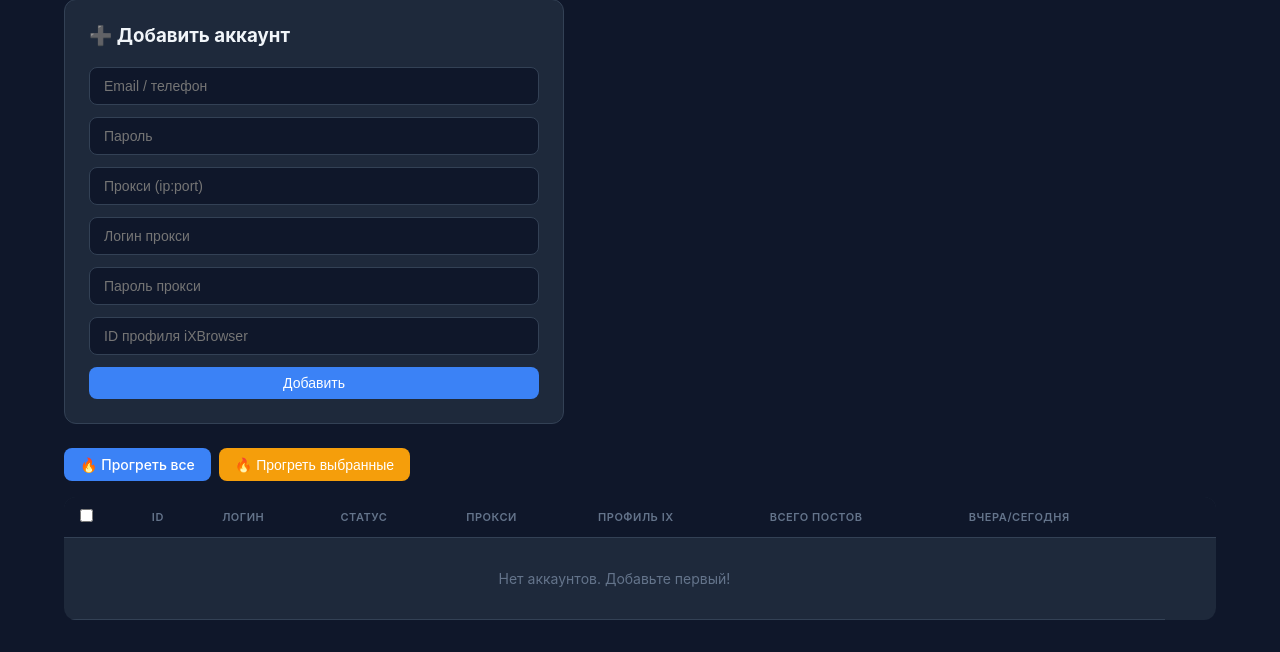
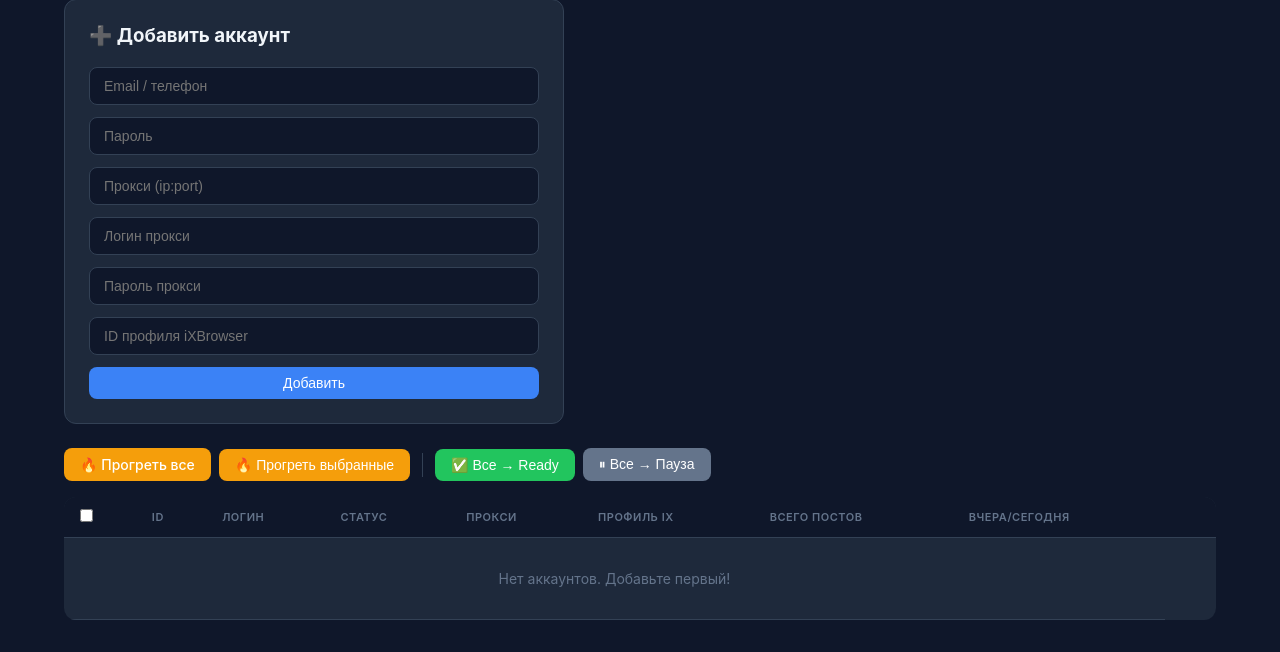
Before and after one commit to hania666/fb-vacancy-bot, a FastAPI app: page /accounts in a window 1280 px wide. Shown: the part 148-800 px from the top of the page. Run offline with FastAPI, Linux system fonts and the light colour scheme.

Commit message:
feat: status buttons for any state + bulk Ready/Pause actions
- Each row now shows buttons to switch to any other status
- 'Все → Ready' button: marks all (or selected) accounts ready
- 'Все → Пауза' button: pauses all (or selected) accounts
- Works for paused/banned accounts too (was missing before)

```diff
--- a/web/templates/accounts.html
+++ b/web/templates/accounts.html
@@ -60,9 +60,13 @@
             <button type="submit" class="btn btn-primary">Добавить</button>
         </form>
 
-        <div style="display:flex; gap:8px; margin-bottom:16px;">
-            <a href="/actions/warmup" class="btn btn-primary" onclick="this.textContent='🔥 Греем...';this.style.opacity='0.6';">🔥 Прогреть все</a>
+        <div style="display:flex; gap:8px; margin-bottom:16px; flex-wrap:wrap; align-items:center;">
+            <a href="/actions/warmup" class="btn btn-primary" style="background:#f59e0b;" onclick="this.textContent='🔥 Греем...';this.style.opacity='0.6';">🔥 Прогреть все</a>
             <button class="btn btn-primary" onclick="warmupSelected()" style="background:#f59e0b;">🔥 Прогреть выбранные</button>
+            <span style="width:1px; height:24px; background:#334155; margin:0 4px;"></span>
+            <button class="btn btn-success" onclick="bulkStatus('ready')">✅ Все → Ready</button>
+            <button class="btn btn-primary" onclick="bulkStatus('paused')" style="background:#64748b;">⏸ Все → Пауза</button>
+            <span id="bulkStatus" style="color:#94a3b8; font-size:13px; margin-left:8px;"></span>
         </div>
 
         <table>
@@ -80,12 +84,14 @@
                     <td>{{ acc.total_post_count }}</td>
                     <td class="text-muted">—</td>
                     <td style="display:flex; gap:4px;">
-                        {% if acc.status == 'new' %}
-                        <a href="/accounts/{{ acc.id }}/status/warming" class="btn btn-sm" style="background:#3b82f6; color:#fff;">➡️ Прогрев</a>
-                        {% elif acc.status == 'warming' %}
+                        {% if acc.status != 'ready' %}
                         <a href="/accounts/{{ acc.id }}/status/ready" class="btn btn-sm btn-success">✅ Ready</a>
-                        {% elif acc.status == 'ready' %}
+                        {% endif %}
+                        {% if acc.status != 'paused' %}
                         <a href="/accounts/{{ acc.id }}/status/paused" class="btn btn-sm" style="background:#64748b; color:#fff;">⏸ Пауза</a>
+                        {% endif %}
+                        {% if acc.status != 'warming' %}
+                        <a href="/accounts/{{ acc.id }}/status/warming" class="btn btn-sm" style="background:#f59e0b; color:#fff;">🔥 Прогрев</a>
                         {% endif %}
                         <a href="/accounts/{{ acc.id }}/delete" class="btn btn-danger btn-sm" onclick="return confirm('Удалить аккаунт #{{ acc.id }}?')">🗑</a>
                     </td>
@@ -101,6 +107,37 @@
             const checked = document.getElementById('selectAll').checked;
             document.querySelectorAll('.acc-check').forEach(cb => cb.checked = checked);
         }
+        async function bulkStatus(newStatus) {
+            const ids = [];
+            document.querySelectorAll('.acc-check:checked').forEach(cb => ids.push(cb.value));
+            const status = document.getElementById('bulkStatus');
+
+            // If nothing selected — apply to ALL
+            const targetIds = ids.length > 0 ? ids : Array.from(document.querySelectorAll('.acc-check')).map(cb => cb.value);
+
+            if (targetIds.length === 0) {
+                status.textContent = '⚠️ Нет аккаунтов';
+                return;
+            }
+
+            const action = ids.length > 0 ? `выбранным (${targetIds.length})` : `ВСЕМ (${targetIds.length})`;
+            if (!confirm(`Изменить статус на '${newStatus}' ${action} аккаунтам?`)) return;
+
+            status.textContent = `⏳ Обновляю ${targetIds.length}...`;
+
+            let done = 0;
+            for (const id of targetIds) {
+                try {
+                    await fetch(`/accounts/${id}/status/${newStatus}`, {redirect: 'manual'});
+                } catch (e) {}
+                done++;
+                status.textContent = `⏳ ${done}/${targetIds.length}`;
+            }
+            status.textContent = `✅ Готово: ${done} аккаунтов → '${newStatus}'`;
+            status.style.color = '#22c55e';
+            setTimeout(() => location.reload(), 1500);
+        }
+
         function warmupSelected() {
             const ids = [];
             document.querySelectorAll('.acc-check:checked').forEach(cb => ids.push(cb.value));
```
